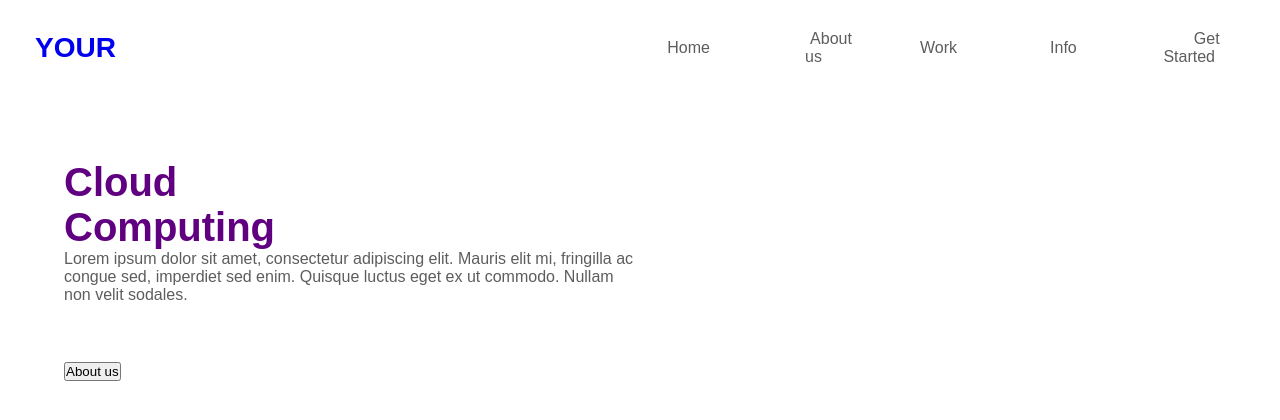
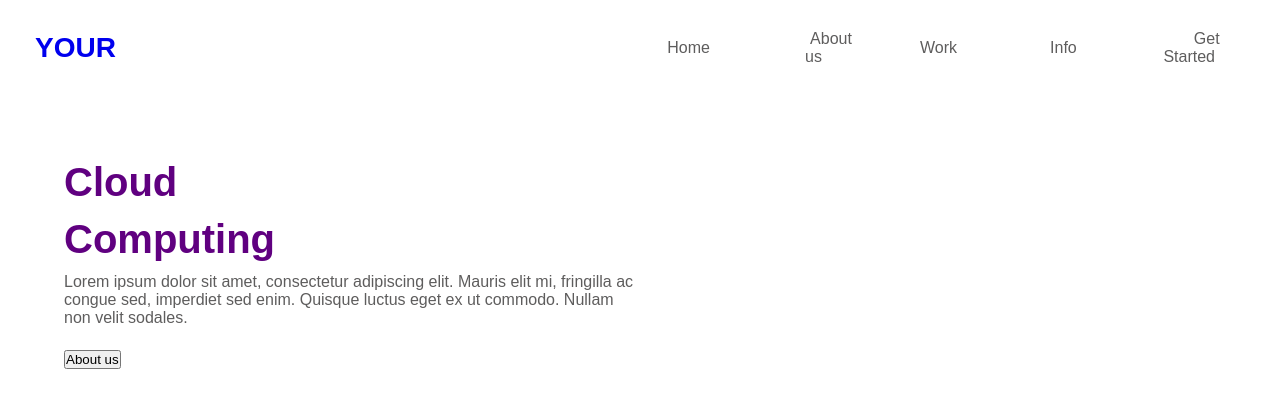
Before and after one commit to joaov1ct0r/react-cloud, a React (Create React App) app: page / in a window 1280 px wide. Shown: the top 420 px of the page. Built offline with nearby package versions, Linux system fonts and the light colour scheme.

Commit message:
estilo aplicado ao elemento header p

```diff
--- a/src/App.css
+++ b/src/App.css
@@ -55,10 +55,11 @@ header h2 {
     word-break: keep-all;
     font-size: 40px;
     color: rgb(96, 0, 128);
+    margin-bottom: 1%;
 }
 
 header p {
     color: rgb(94, 93, 93);
     width: 50%;
-    margin-bottom: 5%;
+    margin-bottom: 2%;
 }
```
